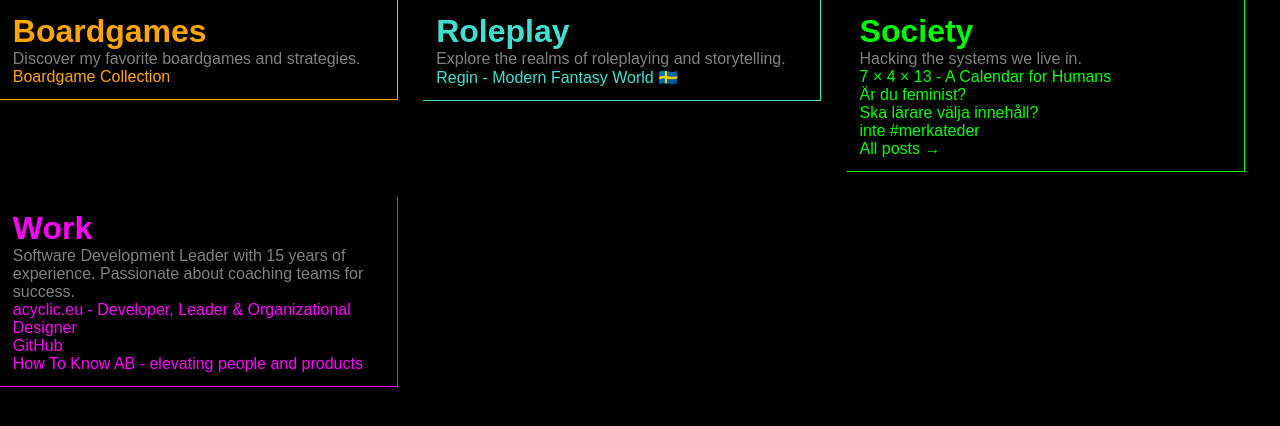
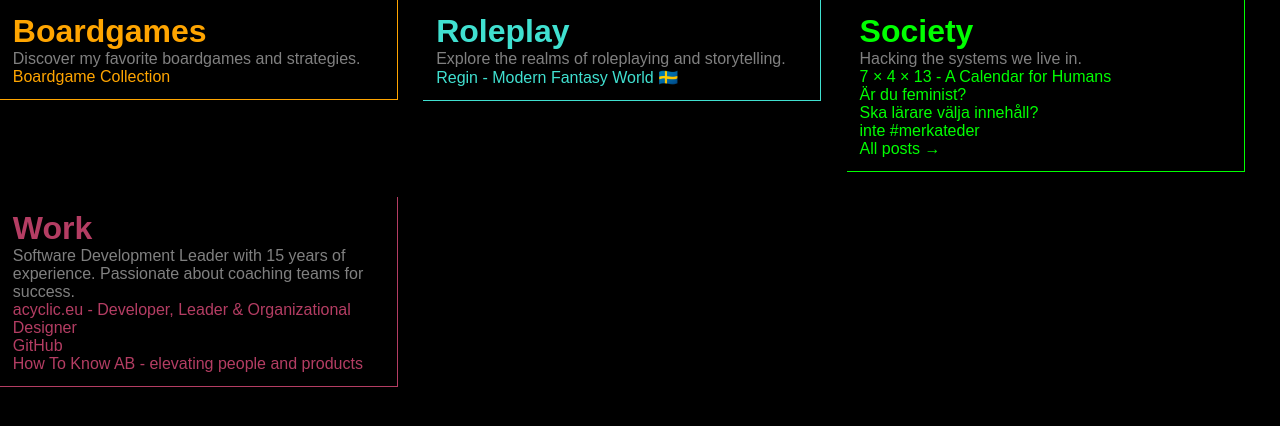
Before and after one commit to paven/paven.github.com, a Jekyll site: the page built from index.html, in a window 1280 px wide. Shown: the top 426 px of the page. Built offline with Jekyll 4.4.1, drawn with Linux system fonts in a browser that asks for light colours.

Commit message:
Match work column color to acyclic.eu main color

```diff
--- a/index.html
+++ b/index.html
@@ -42,7 +42,7 @@
             --column-color: turquoise; /* Define a CSS variable for roleplay column color */
         }
         #work {
-            --column-color: magenta; /* Define a CSS variable for work column color */
+            --column-color: rgb(180, 61, 99);
         }
         #society {
             --column-color: lime;
```
